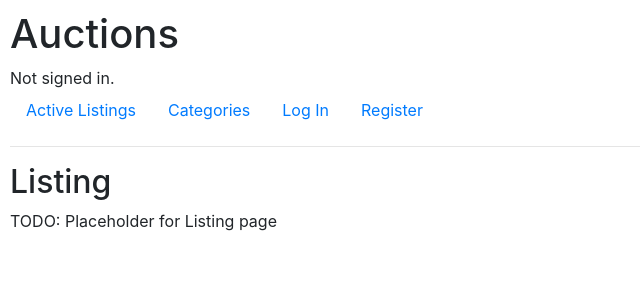
After one commit to galileogenerobin/web50-project2, a Django app: page /listing/1 in a window 1280 px wide. The commit adds this page. Shown: the top 300 px of the page, without its empty margins (0-640 px from the left). Run offline with Django 3.2, Linux system fonts and the light colour scheme; some libraries are stand-ins or nearby versions.

Commit message:
Initial Pages and Views setup
Added views, paths and html pages for:
1. Create Listing
2. Watchlist
3. Categories
4. Listing Page

```diff
--- a/commerce/auctions/templates/auctions/layout.html
+++ b/commerce/auctions/templates/auctions/layout.html
@@ -20,7 +20,16 @@
             <li class="nav-item">
                 <a class="nav-link" href="{% url 'index' %}">Active Listings</a>
             </li>
+            <li class="nav-item">
+                <a href="{% url 'categories' %}" class="nav-link">Categories</a>
+            </li>
             {% if user.is_authenticated %}
+                <li class="nav-item">
+                    <a class="nav-link" href="{% url 'create_listing' %}">Create Listing</a>
+                </li>
+                <li class="nav-item">
+                    <a href="{% url 'watchlist' %}" class="nav-link">Watchlist</a>
+                </li>
                 <li class="nav-item">
                     <a class="nav-link" href="{% url 'logout' %}">Log Out</a>
                 </li>
--- /dev/null
+++ b/commerce/auctions/templates/auctions/listing.html
@@ -0,0 +1,9 @@
+{% extends 'auctions/layout.html' %}
+
+<!-- For update -->
+{% block title %}TBD - Listing Title{% endblock %}
+
+{% block body %}
+<h2>Listing</h2>
+TODO: Placeholder for Listing page
+{% endblock %}
--- a/commerce/auctions/urls.py
+++ b/commerce/auctions/urls.py
@@ -6,5 +6,9 @@ urlpatterns = [
     path("", views.index, name="index"),
     path("login", views.login_view, name="login"),
     path("logout", views.logout_view, name="logout"),
-    path("register", views.register, name="register")
+    path("register", views.register, name="register"),
+    path("create_listing", views.create_listing, name="create_listing"),
+    path("watchlist", views.watchlist, name="watchlist"),
+    path("categories", views.categories, name="categories"),
+    path("listing/<int:listing_id>", views.listing, name="listing"),
 ]
--- a/commerce/auctions/views.py
+++ b/commerce/auctions/views.py
@@ -1,7 +1,8 @@
 from django.contrib.auth import authenticate, login, logout
+from django.contrib.auth.decorators import login_required
 from django.db import IntegrityError
 from django.http import HttpResponse, HttpResponseRedirect
-from django.shortcuts import render
+from django.shortcuts import render, redirect
 from django.urls import reverse
 
 from .models import User
@@ -61,3 +62,26 @@ def register(request):
         return HttpResponseRedirect(reverse("index"))
     else:
         return render(request, "auctions/register.html")
+
+
+def listing(request, listing_id):
+    listing = None
+    return render(request, 'auctions/listing.html', {
+        'listing': listing
+    })
+
+
+def categories(request):
+    return render(request, 'auctions/categories.html')
+
+
+# Create a new listing
+@login_required(login_url="login")
+def create_listing(request):
+    return render(request, 'auctions/create_listing.html')
+
+
+# Check watch list
+@login_required(login_url="login")
+def watchlist(request):
+    return render(request, 'auctions/watchlist.html')
```
Also changed, not shown: commerce/auctions/templates/auctions/categories.html (added, +8 -0 lines), commerce/auctions/templates/auctions/create_listing.html (added, +8 -0 lines), commerce/auctions/templates/auctions/watchlist.html (added, +8 -0 lines), commerce/db.sqlite3.
